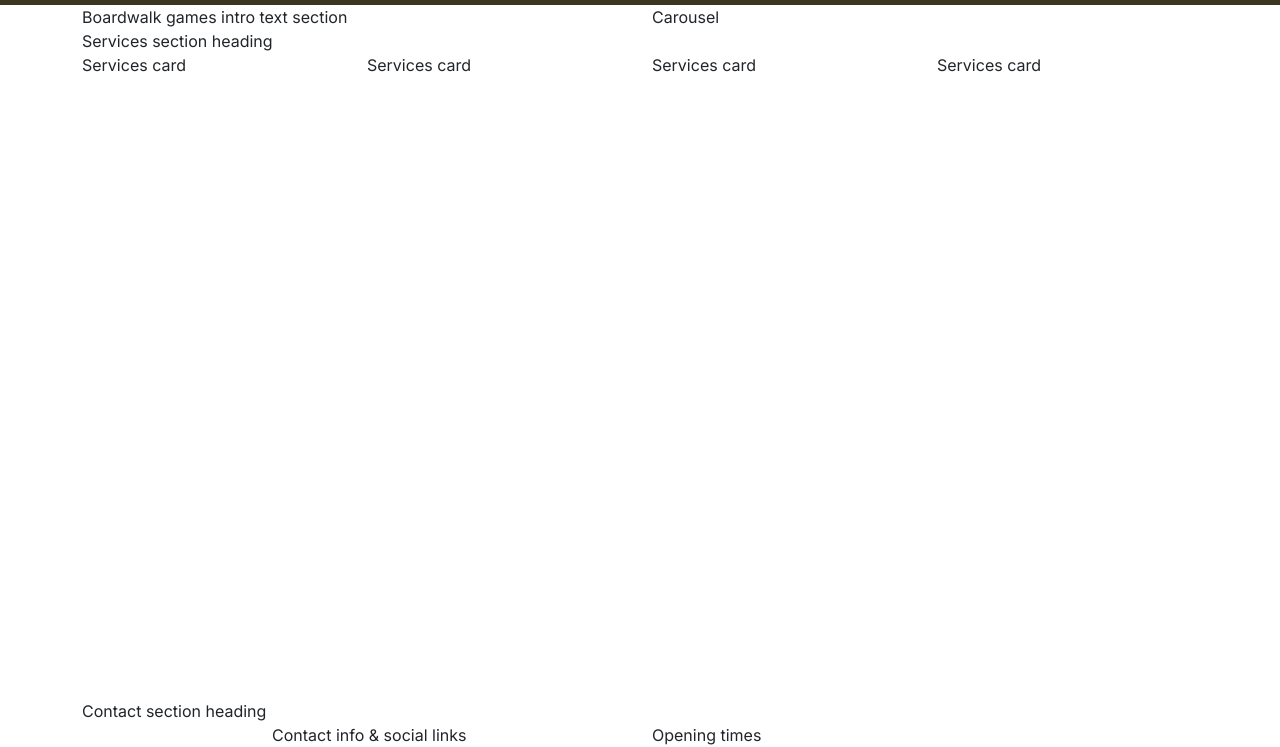
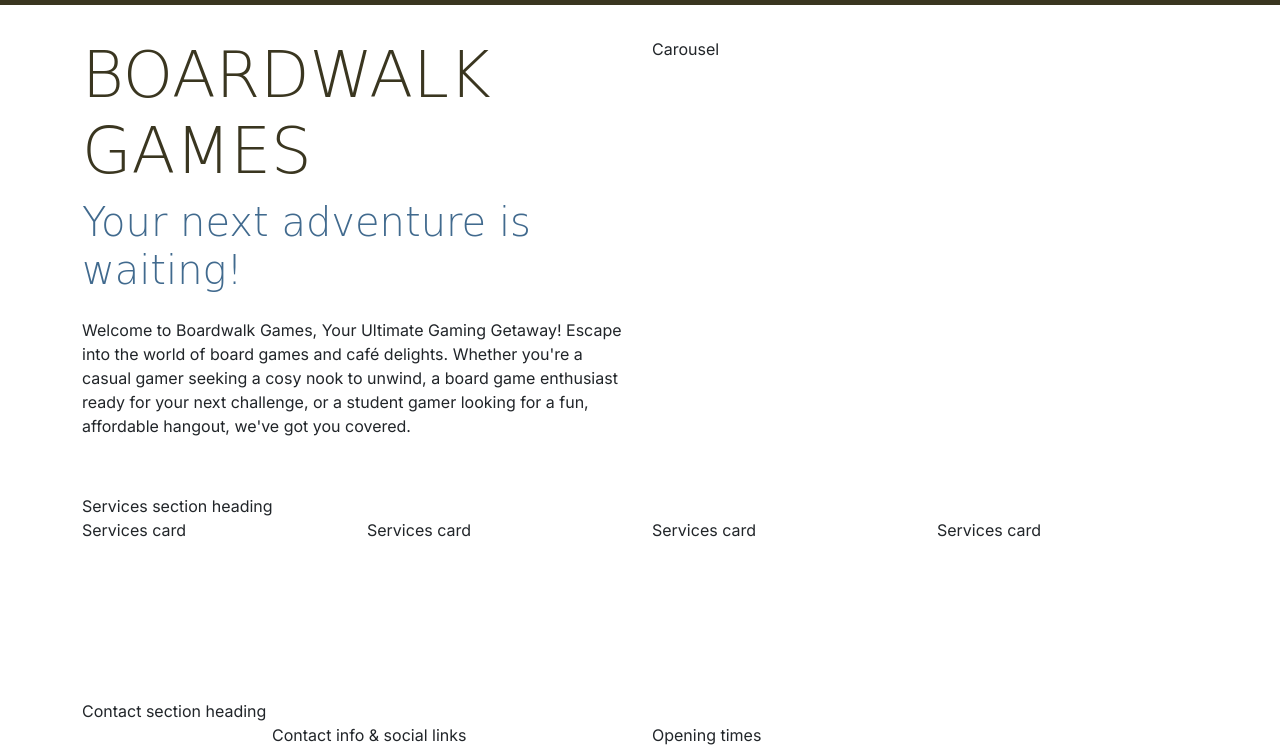
Before and after one commit to boneyphilip/boardwalk-games, a plain HTML site: page index.html in a window 1280 px wide. Shown: the part 53-800 px from the top of the page. Drawn offline with nearby package versions, Linux system fonts and the light colour scheme; a web font is replaced by a local one.

Commit message:
Add the header text

```diff
--- a/assets/css/style.css
+++ b/assets/css/style.css
@@ -22,12 +22,17 @@ h2,
 h3 {
     font-family: var(--secondary-font);
     color: var(--primary-color);
+    text-transform: uppercase;
 }
 
 .sub-heading-color {
     color: var(--highlight-color);
 }
 
+.section {
+    margin-top: 2rem;
+    margin-bottom: 2rem;
+}
 /* Navbar */
 #navbar {
     background-color: var(--primary-color);
@@ -37,6 +42,11 @@ h3 {
     width: 30px;
 }
 
+/* Header */
+
+#header .lead {
+    font-family: var(--secondary-font);
+}
 /* grid visualisaton CSS for testing */
 
 /* .container,
--- a/index.html
+++ b/index.html
@@ -85,9 +85,13 @@
     </nav>
 
     <!-- Header with carousel -->
-    <header class="container">
+    <header id="header" class="container section">
       <div class="row">
-        <div class="col-12 col-xl-6">Boardwalk games intro text section</div>
+        <div class="col-12 col-xl-6 text-center text-xl-start">
+            <h1 class="display-3"> Boardwalk Games</h1>
+            <p class="lead display-6 sub-heading-color">Your next adventure is waiting!</p>
+            <p class="my-4">Welcome to Boardwalk Games, Your Ultimate Gaming Getaway! Escape into the world of board games and café delights. Whether you're a casual gamer seeking a cosy nook to unwind, a board game enthusiast ready for your next challenge, or a student gamer looking for a fun, affordable hangout, we've got you covered.</p>
+        </div>
         <div class="col-12 col-xl-6">Carousel</div>
       </div>
     </header>
```
